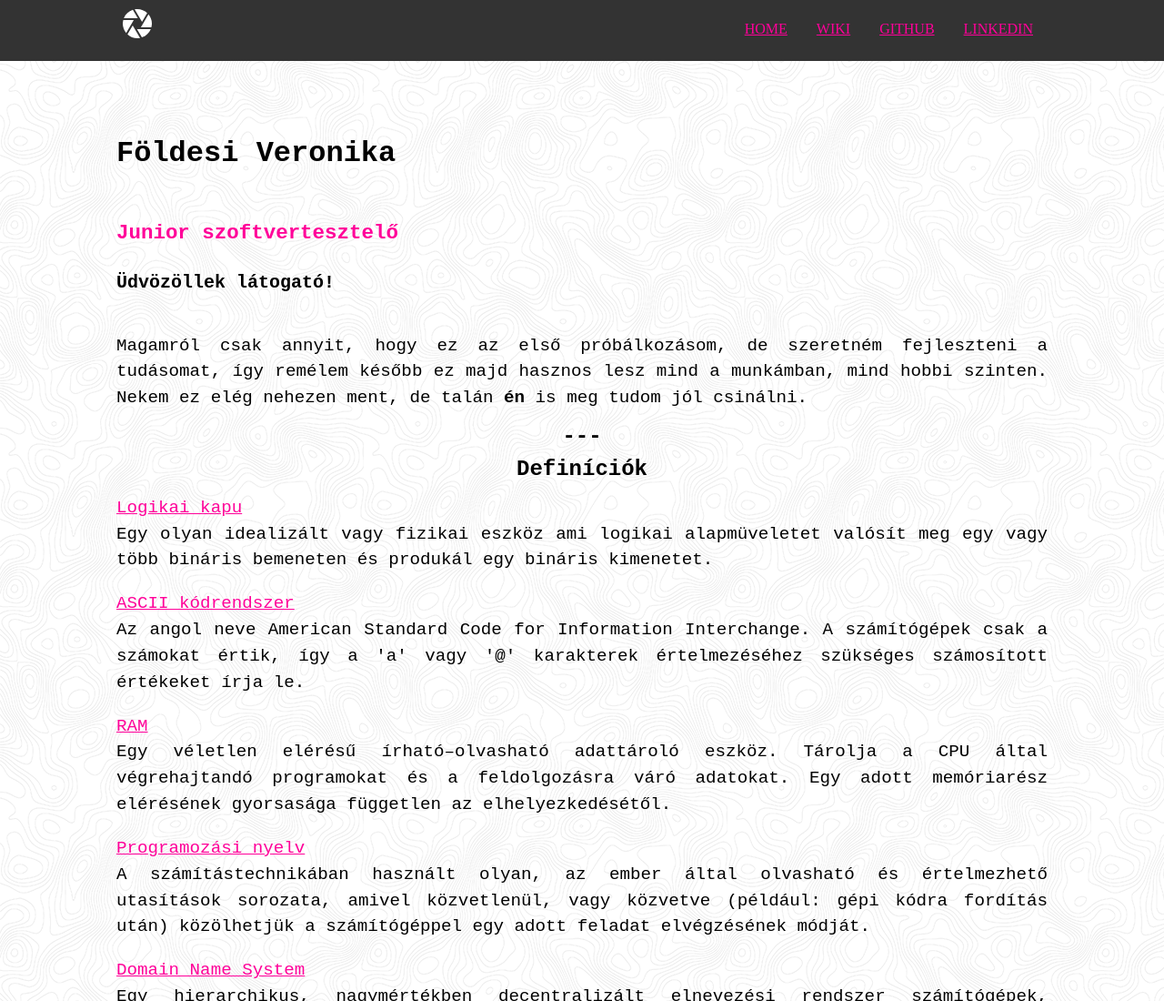
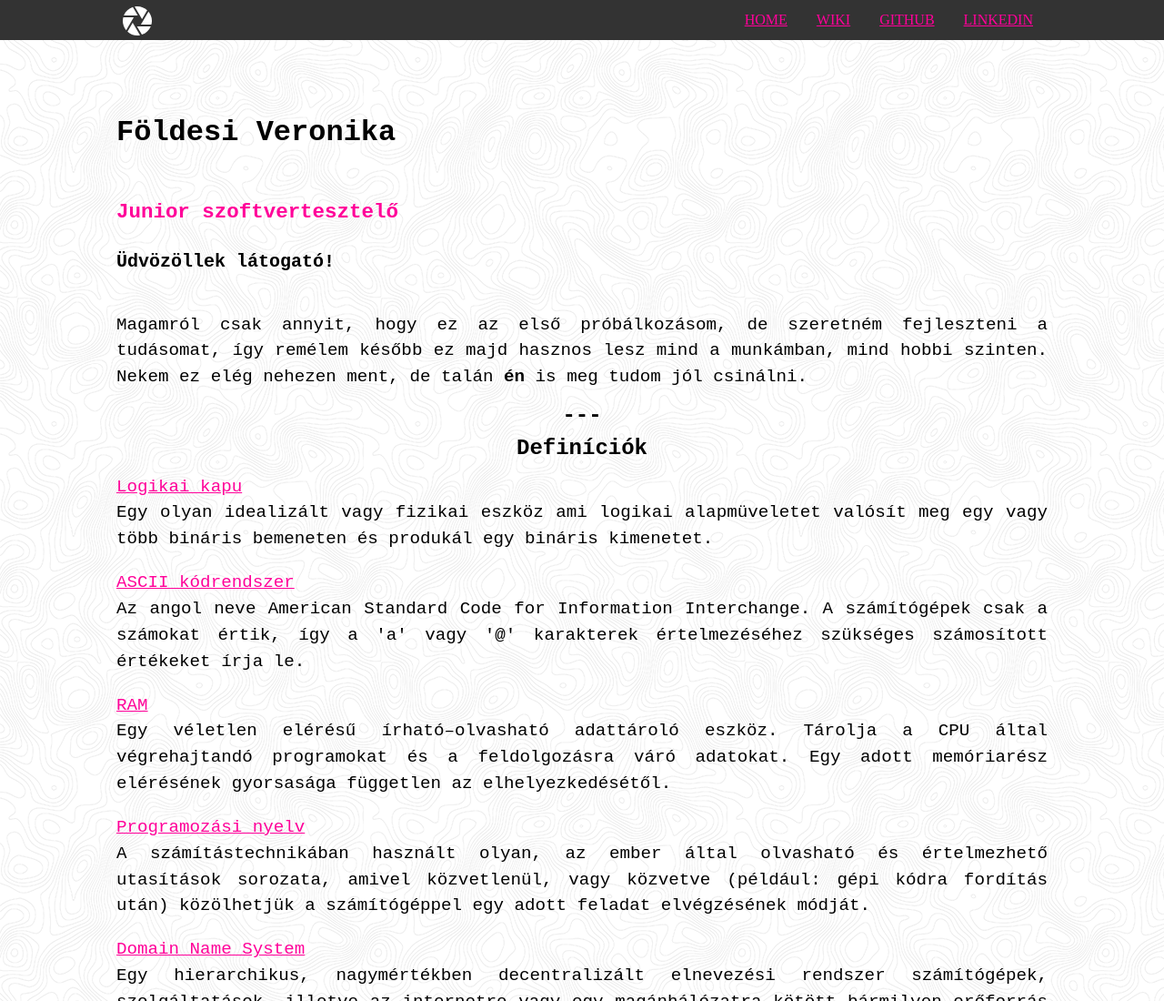
Before and after one commit to fveronika3/myFirstWebsite, a plain HTML site: page index.html in a window 1280 px wide. Shown: the top 1100 px of the page at 91% size. Drawn offline with Linux system fonts and the light colour scheme.

Commit message:
Update style.css

```diff
--- a/style.css
+++ b/style.css
@@ -1,4 +1,3 @@
-
 .container {
     background-color: #333;
     font-family: 'Noto Sans Moto';
@@ -7,9 +6,8 @@
 .logo {
     background-color: #333;
     padding-left: 5%;
+    padding-top: 15%;
     overflow: hidden;
-
-
 }
 
 ul {
@@ -19,51 +17,43 @@ ul {
     background-color: #333;
     padding-left: 10%;
     padding-right: 10%;
-    padding-bottom: 1%;
-
 }
 
 li {
-    padding-top: 1%;
     float: right;
-
 }
 
 li a {
     display: block;
-    color:#ff0099;
+    color: #ff0099;
     text-align: center;
     padding: 14px 16px;
     text-decoration: underline;
-
 }
 
 .body {
     background-image: url(assets/topography/topography.png);
-    margin:0;
+    margin: 0;
     font-family: 'Courier New', Courier, monospace;
     line-height: 16px;
-
 }
 
 a:link {
-    color:  #ff0099;
+    color: #ff0099;
+}
 
-}
 .text {
     font-size: larger;
-    padding-right:  10%;
-    padding-left:  10%;
+    padding-right: 10%;
+    padding-left: 10%;
     text-align: justify;
     line-height: 1.5;
-
 }
 
 h1 {
     text-align: left;
     font-size: 32px;
     padding-top: 5%;
-
 }
 
 h2 {
@@ -79,8 +69,8 @@ h3 {
 .footer {
     text-align: right;
     font-style: italic;
-    padding-right:  10%;
-    padding-bottom:  3%;
+    padding-right: 10%;
+    padding-bottom: 3%;
     font-size: small;
 }
 
```
Lines whose indentation alone changed are shown as unchanged.
